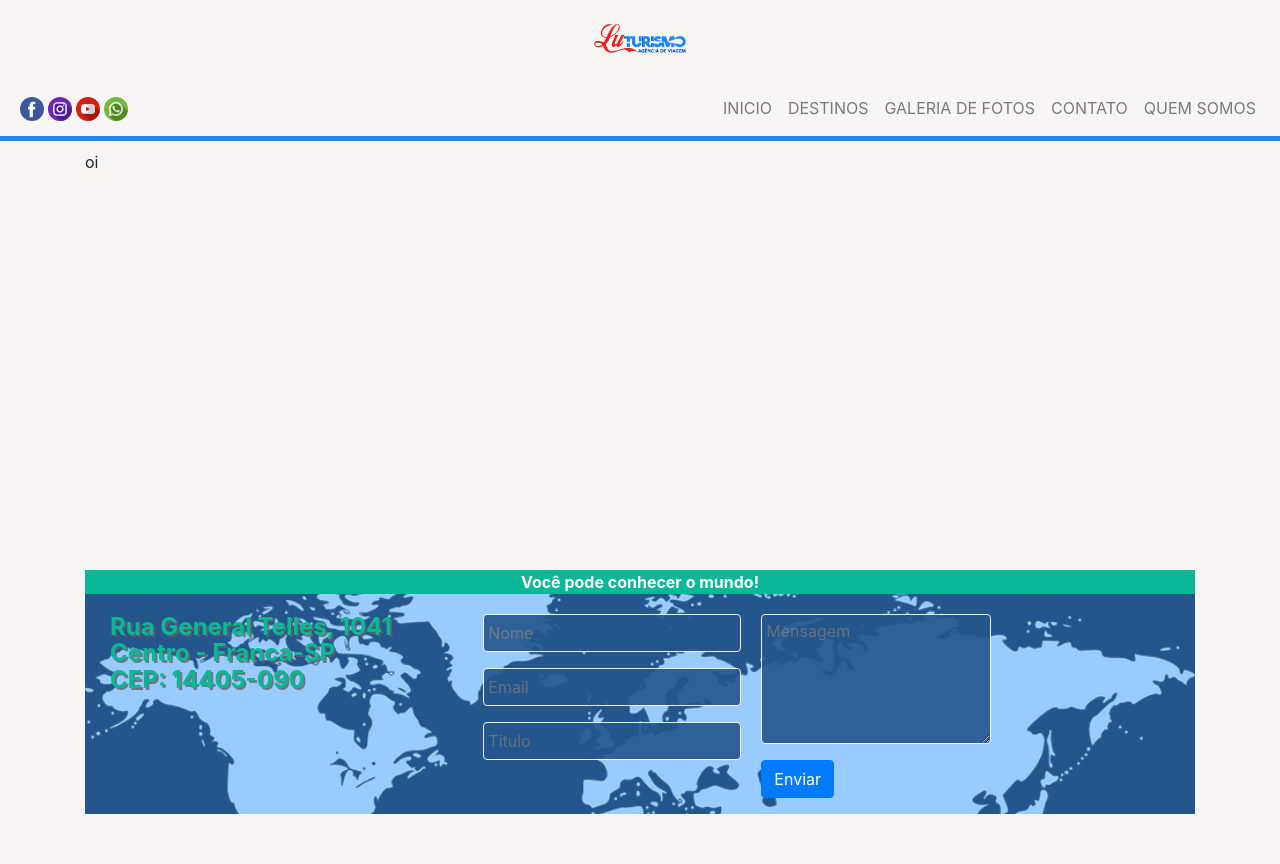
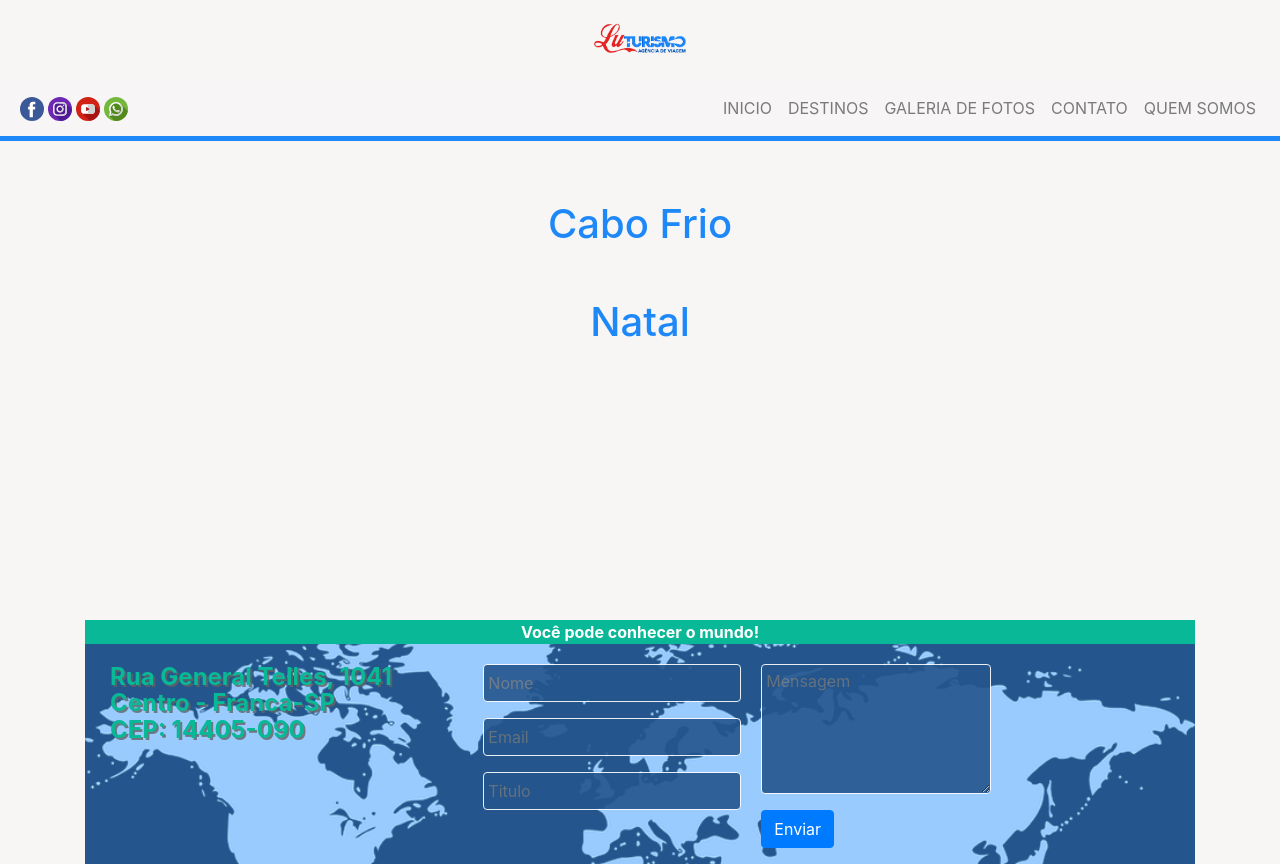
Before and after one commit to TiagoTi/lu-turismo, a React (Create React App) app: page /destinations in a window 1280 px wide. Before the commit the page ends 814 px from the top, so only its background shows below. Built offline with nearby package versions, Linux system fonts and the light colour scheme.

Commit message:
add title to destination banner

```diff
--- a/src/pages/destination/Destination.js
+++ b/src/pages/destination/Destination.js
@@ -4,6 +4,28 @@ import Header from '../../menu/Header';
 import './Destination.sass'
 
 
+const destinationApi = [
+  {"title": "Cabo Frio"},
+  {"title": "Natal"}
+]
+
+class DestinationBanner extends React.Component{
+
+  constructor(props){
+    super(props)
+  }
+
+  render(){
+    return(
+      <div className="banner">
+        <div className="detail">
+          <h1>{this.props.destination.title}</h1>
+        </div>
+        <div className="video"></div>
+      </div>
+    )
+  }
+}
 
 export default class Destination extends React.Component{
   componentDidMount(){
@@ -14,7 +36,9 @@ export default class Destination extends React.Component{
       <div>
         <Header />
         <div className="destination container">
-          oi
+          {
+            destinationApi.map(d=><DestinationBanner destination={d}/>)
+          }
         </div>
         <div className="container">
         <Footer />
```
